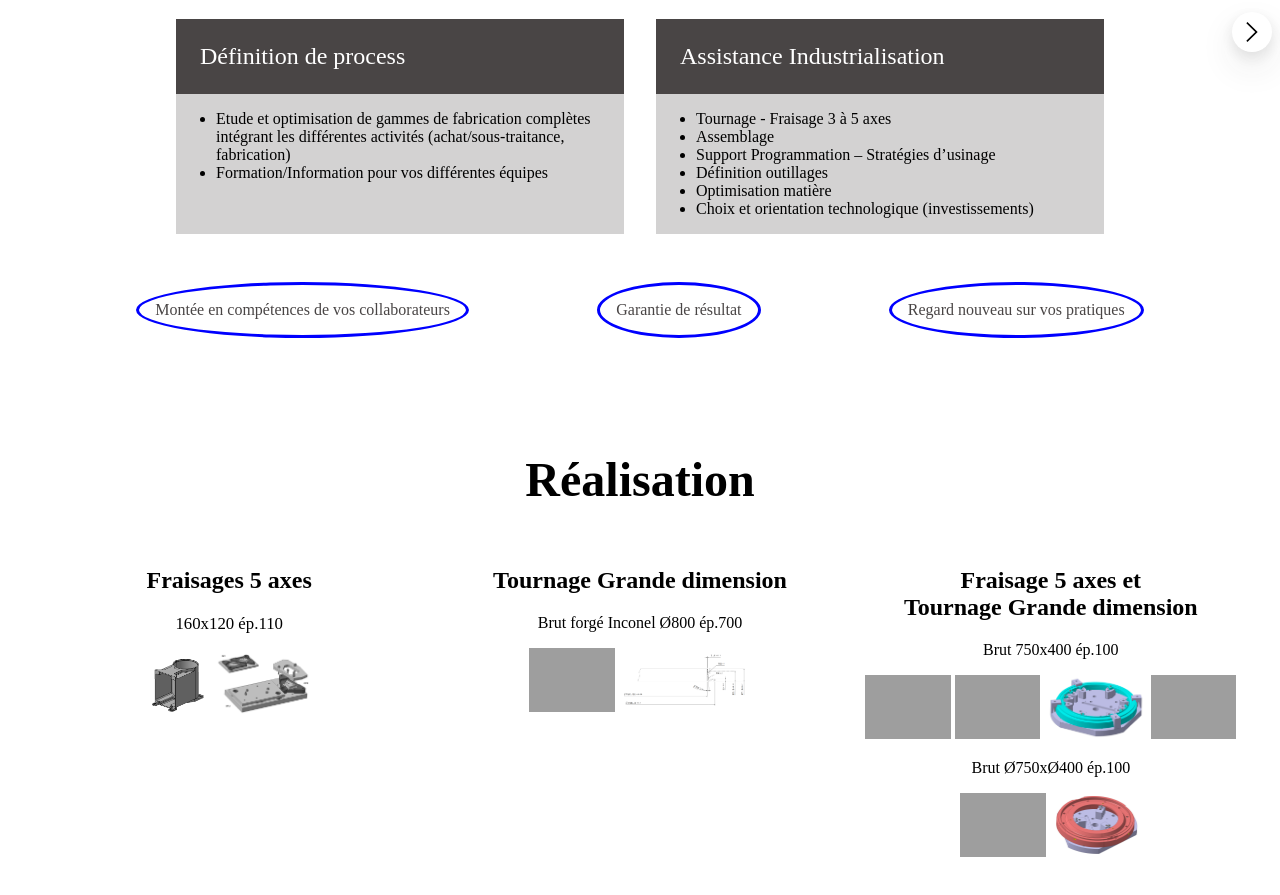
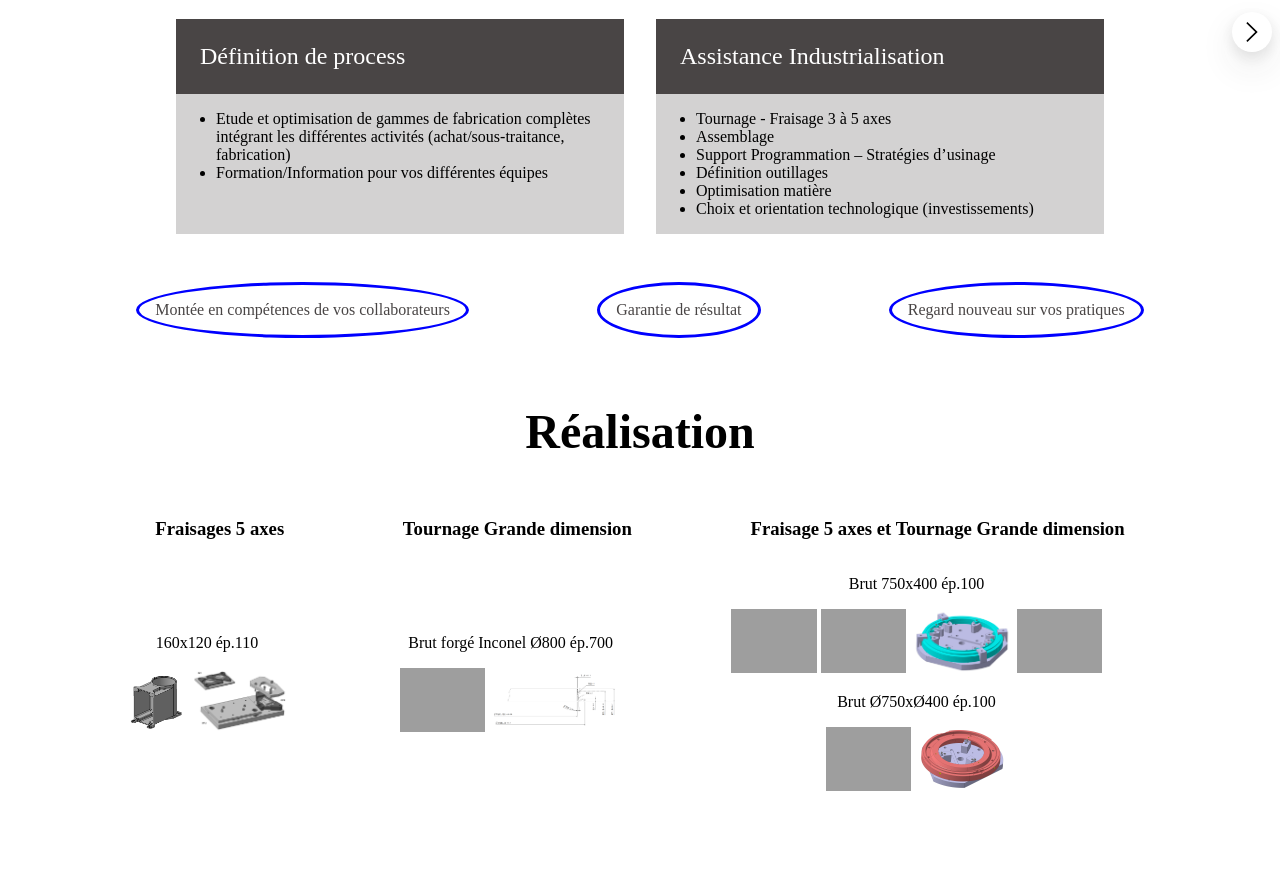
Before and after one commit to nat5687/MV-TechExpert, a website built with Vite: page index.html in a window 1280 px wide. Shown: the part 1625-2520 px from the top of the page. After the commit the page ends 2428 px from the top, so only its background shows below. Built offline with nearby package versions, Linux system fonts and the light colour scheme; grey boxes are pictures that could not be loaded.

Commit message:
refactoring the réalisation party in row

```diff
--- a/index.html
+++ b/index.html
@@ -261,15 +261,49 @@
       </section>
       <section class="realisation-wrapper" id="realisation">
         <h1 class="h1-realisation">Réalisation</h1>
+
         <div class="realisation-main">
-          <div class="realisation-item-wrapper realisation-wrapper-item1">
+          <div class="realisation-header">
+            <h3 class="h2-realisation">Fraisages 5 axes</h3>
+            <h3 class="h2-realisation">Tournage Grande dimension</h3>
+            <h3 class="h2-realisation">Fraisage 5 axes et  Tournage Grande dimension</h3>
+
+          </div>
+          <div class="realisation-content">
+            <div class="realisation-content-item"><p class="p-realisation">160x120 ép.110</p>
+              <div class="img-wrapper-realisation">
+                <img src="public/img/Boitier.bmp" alt="" class="img-realisation">
+                <img src="public/img/levier.bmp" alt="" class="img-realisation">
+              </div>
+            </div>
+            <div class="realisation-content-item">
+              <p class="p-realisation">Brut forgé Inconel Ø800 ép.700</p>
+              <div class="img-wrapper-realisation">
+                <img src="public/img/bride m53.bmp" alt="" class="img-realisation">
+                <img src="public/img/Capture d’écran 2023-06-26 155006.png" alt="" class="img-realisation">
+              </div>
+            </div>
+            <div class="realisation-content-item">
+              <p class="p-realisation">Brut 750x400 ép.100</p>
+              <div class="img-wrapper-realisation">
+                <img src="public/img/20230608_171548 - Modifié - Modifié.png" alt="" class="img-realisation">
+                <img src="public/img/20230530_121743.jpg" alt="" class="img-realisation">
+                <img src="public/img/OT Tournage fraisage demi bride.bmp" alt="" class="img-realisation">
+                <img src="public/img/20230531_062838 - Modifié.png" alt="" class="img-realisation">
+                <p class="p-realisation">Brut Ø750xØ400 ép.100</p>
+                <img src="public/img/20230608_072846 - Modifié - Modifié.png" alt="" class="img-realisation">
+                <img src="public/img/bride avionique.bmp" alt="" class="img-realisation">
+              </div>
+          </div>
+          </div>
+          <!-- <div class="realisation-item-wrapper realisation-wrapper-item1">
             <h2 class="h2-realisation">Fraisages 5 axes<h2>
             <div class="realisation-item realisation-item1">
                 <p class="p-realisation">160x120 ép.110</p>
                 <div class="img-wrapper-realisation">
                 <img src="public/img/Boitier.bmp" alt="" class="img-realisation">
                 <img src="public/img/levier.bmp" alt="" class="img-realisation">
-              </div>
+                </div>
             </div>
           </div>
           <div class="realisation-item-wrapper realisation-wrapper-item2">
@@ -296,7 +330,7 @@
                 <img src="public/img/bride avionique.bmp" alt="" class="img-realisation">
             </div>
             </div>
-          </div>
+          </div> -->
         </div>
       </section>
     </main>
--- a/src/style/_realisation.scss
+++ b/src/style/_realisation.scss
@@ -1,3 +1,5 @@
+/*
+
 .realisation-wrapper{
     display: flex;
     flex-direction: column;
@@ -29,3 +31,25 @@
 .realisation-item-wrapper{
     width: 30%;
 }
+*/
+.h1-realisation{
+    font-size: 3rem;
+    text-align: center;
+}
+.img-realisation {
+    height: 4rem;
+}
+
+.realisation-header{
+    display: flex;
+    justify-content: space-around;
+}
+.realisation-content{
+    display: flex;
+    width: 85vw;
+    justify-content: space-around;
+    align-items: center;
+    text-align: center;
+    position: relative;
+    left: -1.7rem;
+}
```
